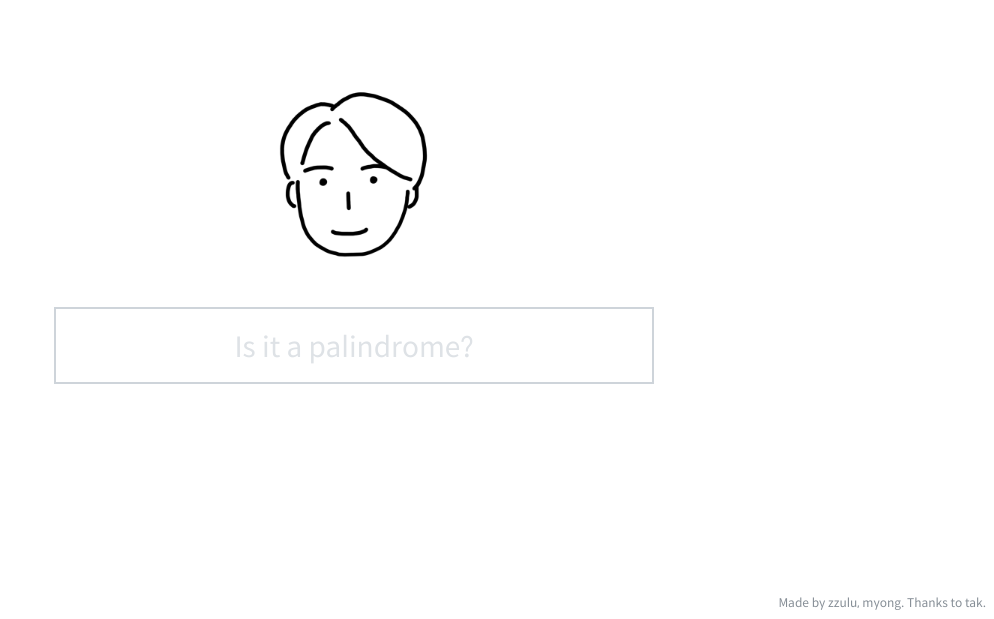
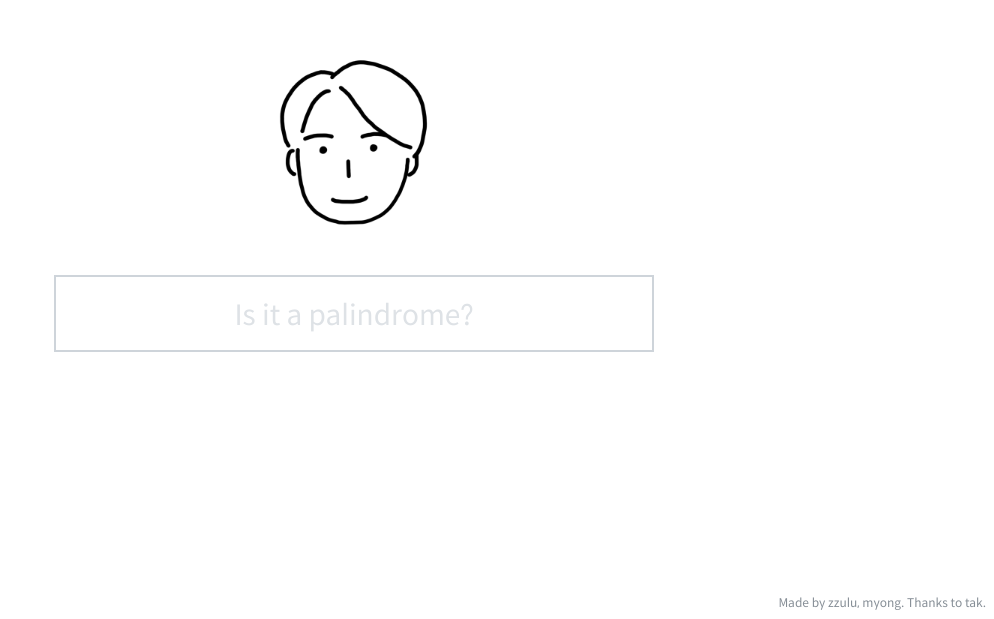
Before and after one commit to zzulu/20200202, a Vue app: page / in a window 1280 px wide. Shown: the part 181-800 px from the top of the page, without its empty margins (286-1280 px from the left). Built offline with nearby package versions, Linux system fonts and the light colour scheme.

Commit message:
Add margin-bottom to form

```diff
--- a/src/components/WordForm.vue
+++ b/src/components/WordForm.vue
@@ -23,6 +23,7 @@ export default {
   outline: none;
   font-size: 1.75rem;
   border: 2px solid #ced4da;
+  margin-bottom: 64px;
   padding: 1rem;
   transition: color .15s ease-in-out, border-color .15s ease-in-out;
 }
```
